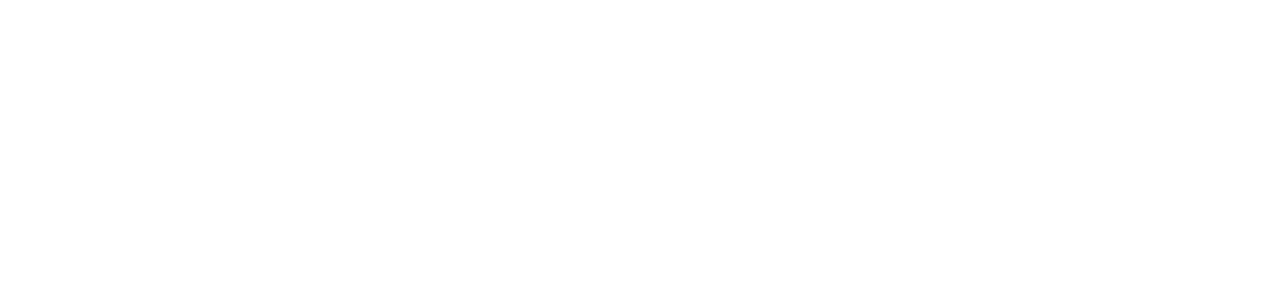
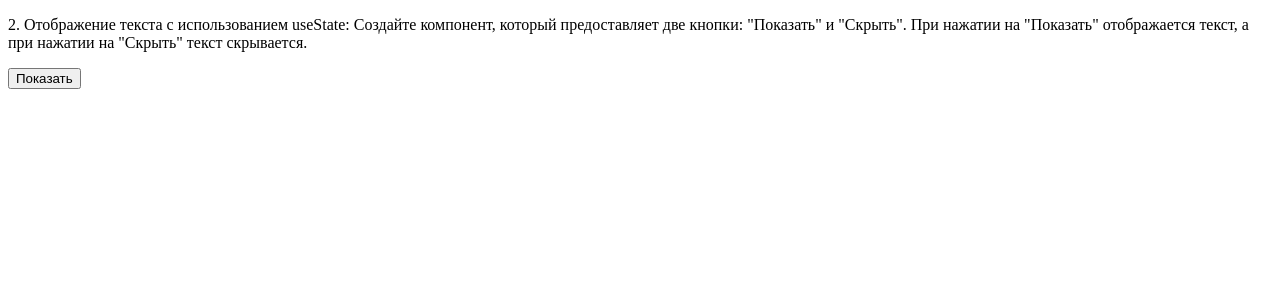
Before and after one commit to SinegubAnastasiya/react-tasks, a React (Create React App) app in the folder react-tasks/: page /task48 in a window 1280 px wide. Before the commit this address had no page. Shown: the top 300 px of the page. Built offline with nearby package versions, Linux system fonts and the light colour scheme.

Commit message:
added tasks 47-48

```diff
--- a/react-tasks/src/App.js
+++ b/react-tasks/src/App.js
@@ -44,6 +44,10 @@
 import Task44 from './pages/Task44/Task44';
 import Task45 from './pages/Task45/Task45';
 import Task46 from './pages/Task46/Task46';
+import Task47 from './pages/Task47/Task47';
+import Task48 from './pages/Task48/Task48';
+import Task49 from './pages/Task49/Task49';
+import Task50 from './pages/Task50/Task50';
 
 
 function App() {
@@ -95,6 +99,10 @@
         <Route path = '/task44' element = {<Task44/>}></Route>
         <Route path = '/task45' element = {<Task45/>}></Route>
         <Route path = '/task46' element = {<Task46/>}></Route>
+        <Route path = '/task47' element = {<Task47/>}></Route>
+        <Route path = '/task48' element = {<Task48/>}></Route>
+        <Route path = '/task49' element = {<Task49/>}></Route>
+        <Route path = '/task50' element = {<Task50/>}></Route>
       </Routes>
     </div>
   );
--- /dev/null
+++ b/react-tasks/src/pages/Task47/Task47.js
@@ -0,0 +1,17 @@
+import { useState } from 'react';
+
+function Task47() {
+    const [inp, setInp] = useState('')
+
+    return <div>
+        <p>1. Форма с использованием useState: Создайте компонент текстового поля, который
+позволяет пользователю по изменению значения инпута отображать значение в
+консоль.</p>
+
+        <input onChange={(e) => setInp(e.target.value)}></input>
+        <p>{inp}</p>
+
+    </div>
+}
+
+export default Task47
--- /dev/null
+++ b/react-tasks/src/pages/Task48/Task48.js
@@ -0,0 +1,20 @@
+import { useState } from 'react';
+
+function Task48() {
+    const [flag, setFlag] = useState(false)
+
+    const getFlag = () => setFlag(flag ? false : true)
+
+
+    return <div>
+        <p>2. Отображение текста с использованием useState: Создайте компонент, который
+предоставляет две кнопки: "Показать" и "Скрыть". При нажатии на "Показать"
+отображается текст, а при нажатии на "Скрыть" текст скрывается.</p>
+
+        <p>{flag ? 'Text' : ''}</p>
+        <button onClick={getFlag}>{!flag ? 'Показать' : 'Скрыть'}</button>
+
+    </div>
+}
+
+export default Task48
```
Also changed, not shown: react-tasks/src/pages/Task49/Task49.js (added), react-tasks/src/pages/Task50/Task50.js (added).
